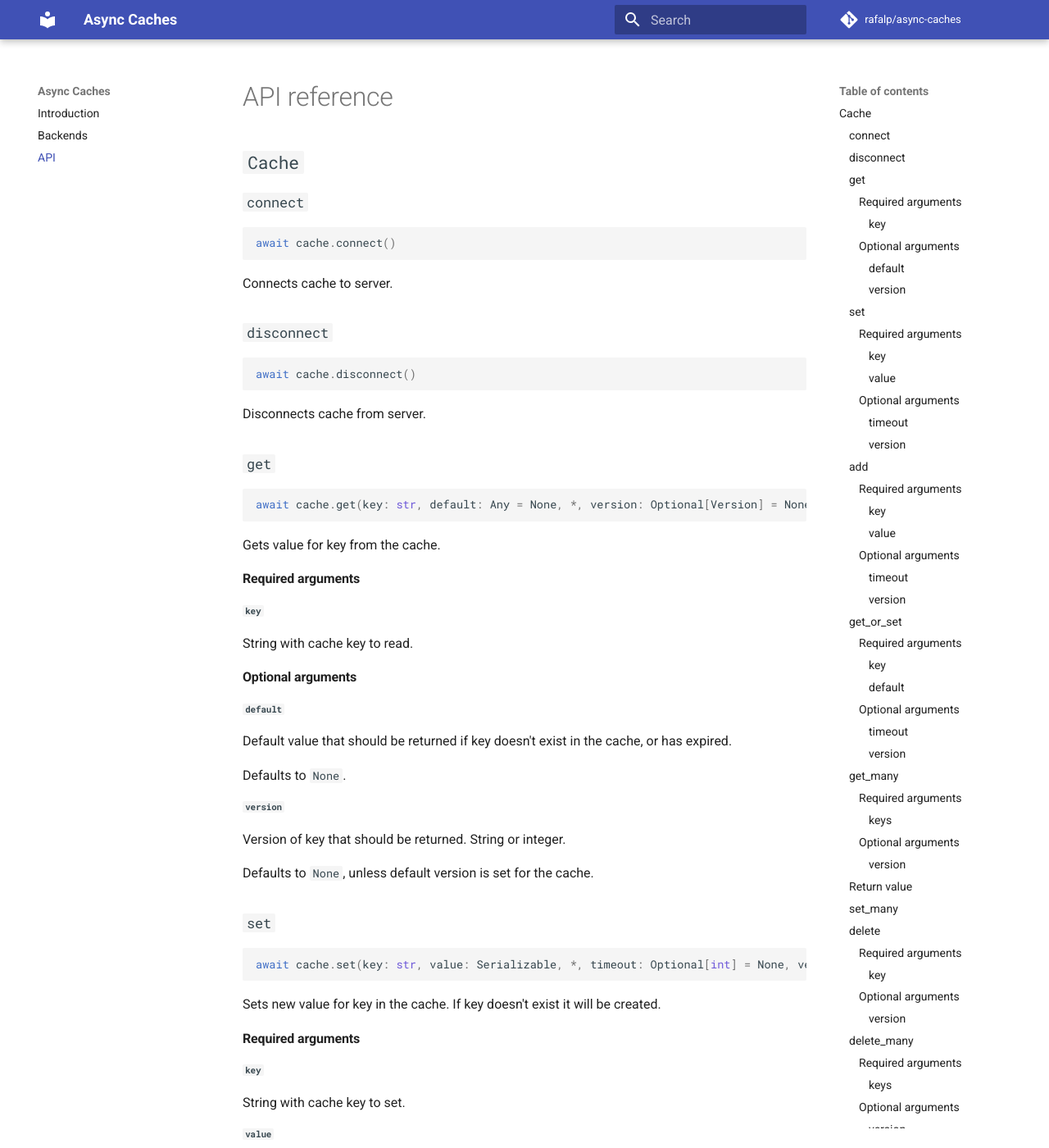
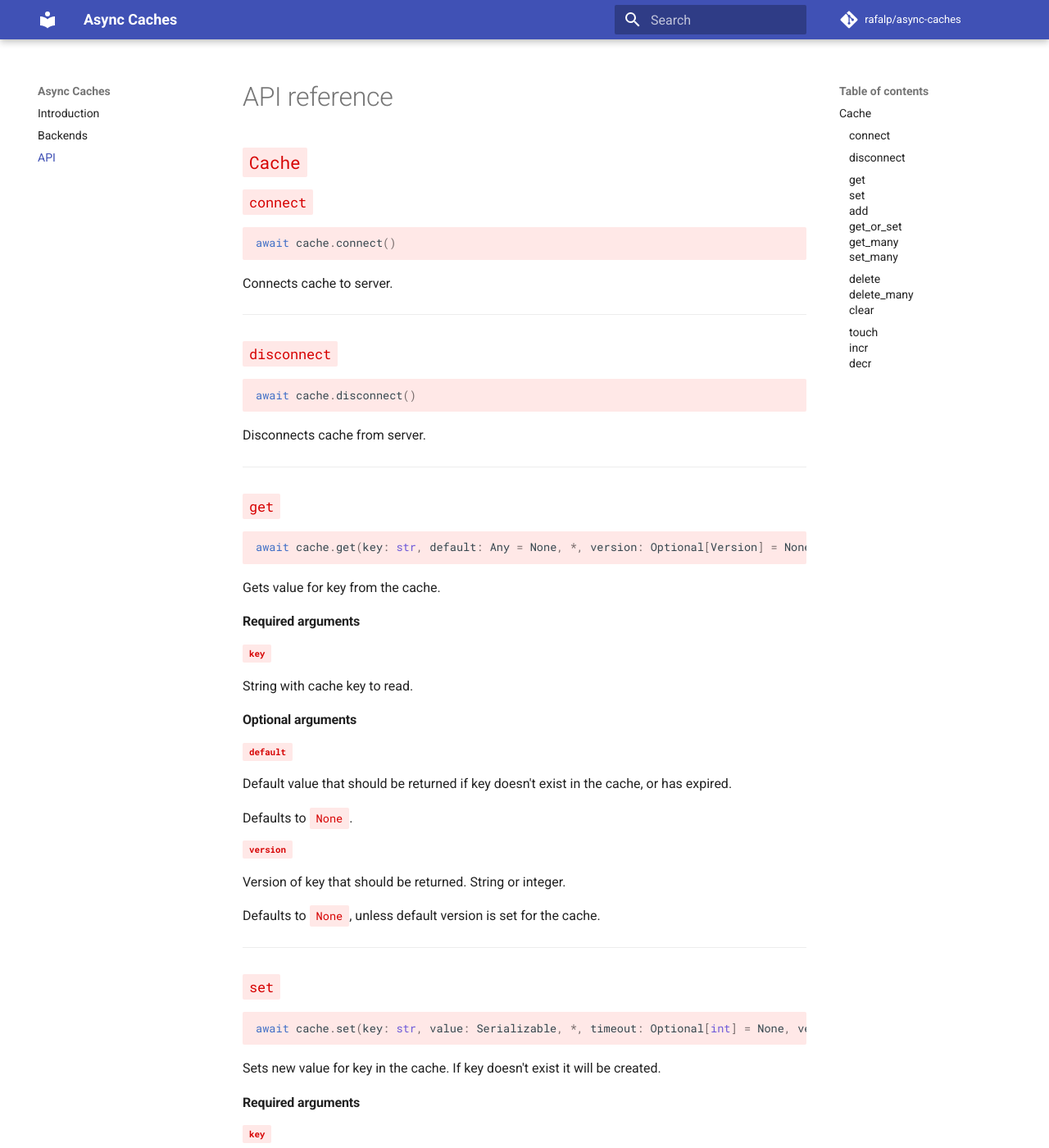
Before and after one commit to rafalp/async-caches, an MkDocs documentation site: the page built from docs/api.md, in a window 1280 px wide and 1400 px high. Shown: the whole window at 82% size. Built offline with MkDocs 1.6.1 and Material for MkDocs 9.7.7, drawn with Linux system fonts in a browser that asks for light colours; comment, search, counter and statistics services are not loaded.

Commit message:
Make inline code stand out more, and hide excessive depth right-hand nav

````diff
--- a/docs/api.md
+++ b/docs/api.md
@@ -1,6 +1,7 @@
 # API reference
 
 ## `Cache`
+
 
 ### `connect`
 
@@ -11,6 +12,9 @@ await cache.connect()
 Connects cache to server.
 
 
+- - -
+
+
 ### `disconnect`
 
 ```python
@@ -18,6 +22,9 @@ await cache.disconnect()
 ```
 
 Disconnects cache from server.
+
+
+- - -
 
 
 ### `get`
@@ -50,6 +57,9 @@ Defaults to `None`.
 Version of key that should be returned. String or integer.
 
 Defaults to `None`, unless default version is set for the cache.
+
+
+- - -
 
 
 ### `set`
@@ -89,6 +99,9 @@ Version of key that should be set. String or integer.
 Defaults to `None`, unless default version is set for the cache.
 
 
+- - -
+
+
 ### `add`
 
 ```python
@@ -124,6 +137,9 @@ Defaults to `None` (cache forever), unless default timeout is set for cache.
 Version of key that should be set. String or integer.
 
 Defaults to `None`, unless default version is set for the cache.
+
+
+- - -
 
 
 ### `get_or_set`
@@ -165,6 +181,9 @@ Version of key that should be get (or set). String or integer.
 Defaults to `None`, unless default version is set for the cache.
 
 
+- - -
+
+
 ### `get_many`
 
 ```python
@@ -190,9 +209,12 @@ Version of keys that should be get from the cache. String or integer.
 Defaults to `None`, unless default version is set for the cache.
 
 
-### Return value
+#### Return value
 
 Returns dict of cache-returned values. If any of keys didn't exist in the cache or was expired, it's value will be as `None`.
+
+
+- - -
 
 
 ### `set_many`
@@ -204,6 +226,9 @@ await cache.set_many(mapping: Mapping[str, Serializable], *, timeout: Optional[i
 Sets values for many keys in the cache in single write operation.
 
 > **Note:** if timeout argument is provided, second command will be ran to set keys expiration time on the cache server.
+
+
+- - -
 
 
 ### `delete`
@@ -231,6 +256,9 @@ Version of key that should be deleted from the cache. String or integer.
 Defaults to `None`, unless default version is set for the cache.
 
 
+- - -
+
+
 ### `delete_many`
 
 ```python
@@ -256,6 +284,9 @@ Version of keys that should be deleted from the cache. String or integer.
 Defaults to `None`, unless default version is set for the cache.
 
 
+- - -
+
+
 ### `clear`
 
 ```python
@@ -267,6 +298,9 @@ Deletes all keys from the cache.
 > **Note:** `cache.clear()` will remove all keys from cache, not just ones set by your application.
 >
 > Be careful when calling it, if your app shares Redis database with other clients.
+
+
+- - -
 
 
 ### `touch`
@@ -301,9 +335,12 @@ Version of key that should be updated. String or integer.
 Defaults to `None`, unless default version is set for the cache.
 
 
-### Return value
+#### Return value
 
 Returns `True` if key's expirat was updated, and `False` if key didn't exist in the cache.
+
+
+- - -
 
 
 ### `incr`
@@ -338,9 +375,12 @@ Version of key that should be updated. String or integer.
 Defaults to `None`, unless default version is set for the cache.
 
 
-### Return value
+#### Return value
 
 Returns `float` or `int` with updated value. If key didn't exist, this value will equal to value passed in delta argument.
+
+
+- - -
 
 
 ### `decr`
@@ -375,6 +415,6 @@ Version of key that should be updated. String or integer.
 Defaults to `None`, unless default version is set for the cache.
 
 
-### Return value
+#### Return value
 
 Returns `float` or `int` with updated value. If key didn't exist, this value will equal to value passed in delta argument.
--- /dev/null
+++ b/docs/custom.css
@@ -0,0 +1,12 @@
+/* Make code stand out more */
+.md-typeset code {
+  padding: .2rem .4rem;
+  background-color: #ffe8e7 !important;
+  box-shadow: none;
+  color: #d60000;
+}
+
+/* Hide crazy deep navs */
+.md-nav__list .md-nav__list .md-nav__list {
+  display: none;
+}
--- a/mkdocs.yml
+++ b/mkdocs.yml
@@ -16,3 +16,6 @@ nav:
 markdown_extensions:
   - admonition
   - codehilite
+
+extra_css:
+  - custom.css
````
